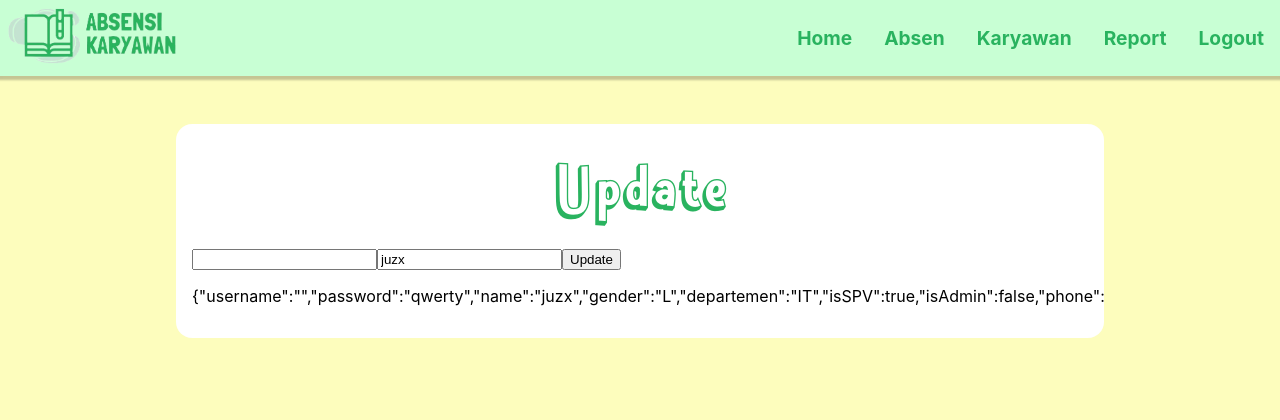
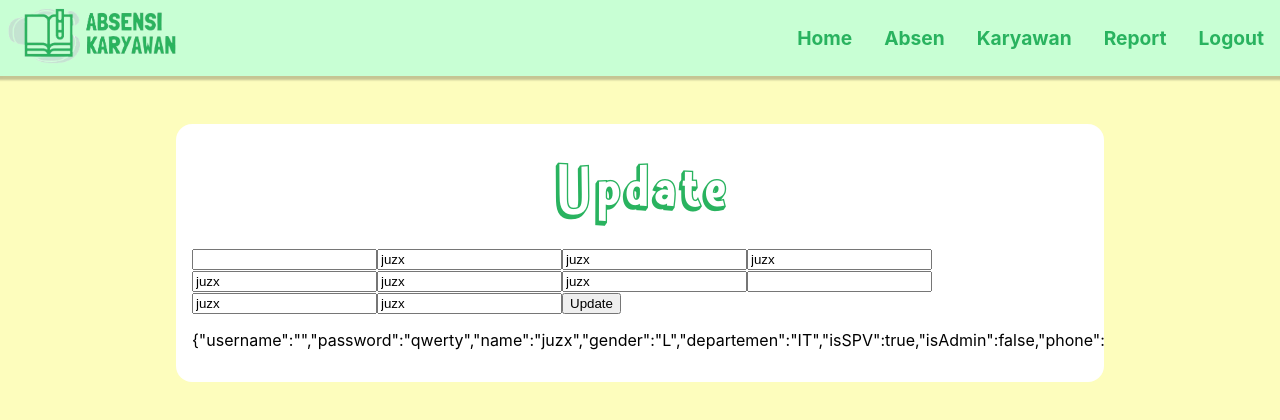
Before and after one commit to ahmadfaqih796/absensi-react, a React (Create React App) app: page /admin/karyawan/update/1 in a window 1280 px wide. Shown: the top 420 px of the page. Built offline with nearby package versions, Linux system fonts and the light colour scheme.

Commit message:
struktur update dan create karyawan

```diff
--- a/src/pages/admin/karyawan/create.karyawan.js
+++ b/src/pages/admin/karyawan/create.karyawan.js
@@ -14,7 +14,7 @@ const defaultKaryawan = {
   alamat: "jl.kesasar",
 };
 const CreateKaryawan = () => {
-	const navigate = useNavigate()
+  const navigate = useNavigate();
   const [karyawan, setKaryawan] = useState(defaultKaryawan);
 
   const handleKaryawan = (e) => {
@@ -26,7 +26,7 @@ const CreateKaryawan = () => {
     createKaryawan(karyawan, e).then((response) => {
       alert("data berhasil ditambah");
     });
-		navigate("/admin/karyawan")
+    navigate("/admin/karyawan");
   };
   return (
     <>
@@ -53,7 +53,7 @@ const CreateKaryawan = () => {
             />
           </div>
           <div className="grup">
-						<label htmlFor="gender">Jenis Kelamin</label>
+            <label htmlFor="gender">Jenis Kelamin</label>
             <select
               name="gender"
               value={karyawan.gender}
@@ -62,6 +62,44 @@ const CreateKaryawan = () => {
               <option value="L">Laki-laki</option>
               <option value="P">Perempuan</option>
             </select>
+          </div>
+
+          <div className="grup">
+            <label htmlFor="departemen">Username</label>
+            <input
+              type="text"
+              name="username"
+              value={karyawan.username}
+              onChange={handleKaryawan}
+            />
+          </div>
+          <div className="grup">
+            <label htmlFor="isAdmin">Username</label>
+            <input
+              type="text"
+              name="username"
+              value={karyawan.username}
+              onChange={handleKaryawan}
+            />
+          </div>
+
+          <div className="grup">
+            <label htmlFor="phone">Username</label>
+            <input
+              type="number"
+              name="username"
+              value={karyawan.username}
+              onChange={handleKaryawan}
+            />
+          </div>
+          <div className="grup">
+            <label htmlFor="alamat">Username</label>
+            <input
+              type="text"
+              name="username"
+              value={karyawan.username}
+              onChange={handleKaryawan}
+            />
           </div>
 
           <button onClick={(e) => handleTambahKaryawan(karyawan, e)}>
--- a/src/pages/admin/karyawan/update.karyawan.js
+++ b/src/pages/admin/karyawan/update.karyawan.js
@@ -13,13 +13,13 @@ const defaultKaryawan = {
   isAdmin: false,
   phone: "091212",
   alamat: "jl.kesasar",
-	isActive: true
+  isActive: true,
 };
 const UpdateKaryawan = () => {
-	const params = useParams()
-	const navigate = useNavigate()
+  const params = useParams();
+  const navigate = useNavigate();
   const [karyawan, setKaryawan] = useState(defaultKaryawan);
-	console.log(params.nik)
+  console.log(params.nik);
 
   const handleKaryawan = (e) => {
     const name = e.target.name;
@@ -30,7 +30,7 @@ const UpdateKaryawan = () => {
     updateKaryawan(nik, karyawan, e).then((response) => {
       alert("data berhasil diupdate");
     });
-		navigate("/admin/karyawan")
+    navigate("/admin/karyawan");
   };
   return (
     <>
@@ -50,7 +50,55 @@ const UpdateKaryawan = () => {
             value={karyawan.name}
             onChange={handleKaryawan}
           />
-          <button onClick={(e) => handleEditKaryawan(params.nik ,karyawan, e)}>
+          <input
+            type="text"
+            name="gender"
+            value={karyawan.name}
+            onChange={handleKaryawan}
+          />
+          <input
+            type="text"
+            name="departemen"
+            value={karyawan.name}
+            onChange={handleKaryawan}
+          />
+          <input
+            type="text"
+            name="name"
+            value={karyawan.name}
+            onChange={handleKaryawan}
+          />
+          <input
+            type="text"
+            name="isSPV"
+            value={karyawan.name}
+            onChange={handleKaryawan}
+          />
+          <input
+            type="text"
+            name="isAdmin"
+            value={karyawan.name}
+            onChange={handleKaryawan}
+          />
+          <input
+            type="number"
+            name="phone"
+            value={karyawan.name}
+            onChange={handleKaryawan}
+          />
+          <input
+            type="text"
+            name="alamat"
+            value={karyawan.name}
+            onChange={handleKaryawan}
+          />
+          <input
+            type=""
+            name="isActive"
+            value={karyawan.name}
+            onChange={handleKaryawan}
+          />
+          <button onClick={(e) => handleEditKaryawan(params.nik, karyawan, e)}>
             Update
           </button>
         </form>
```
